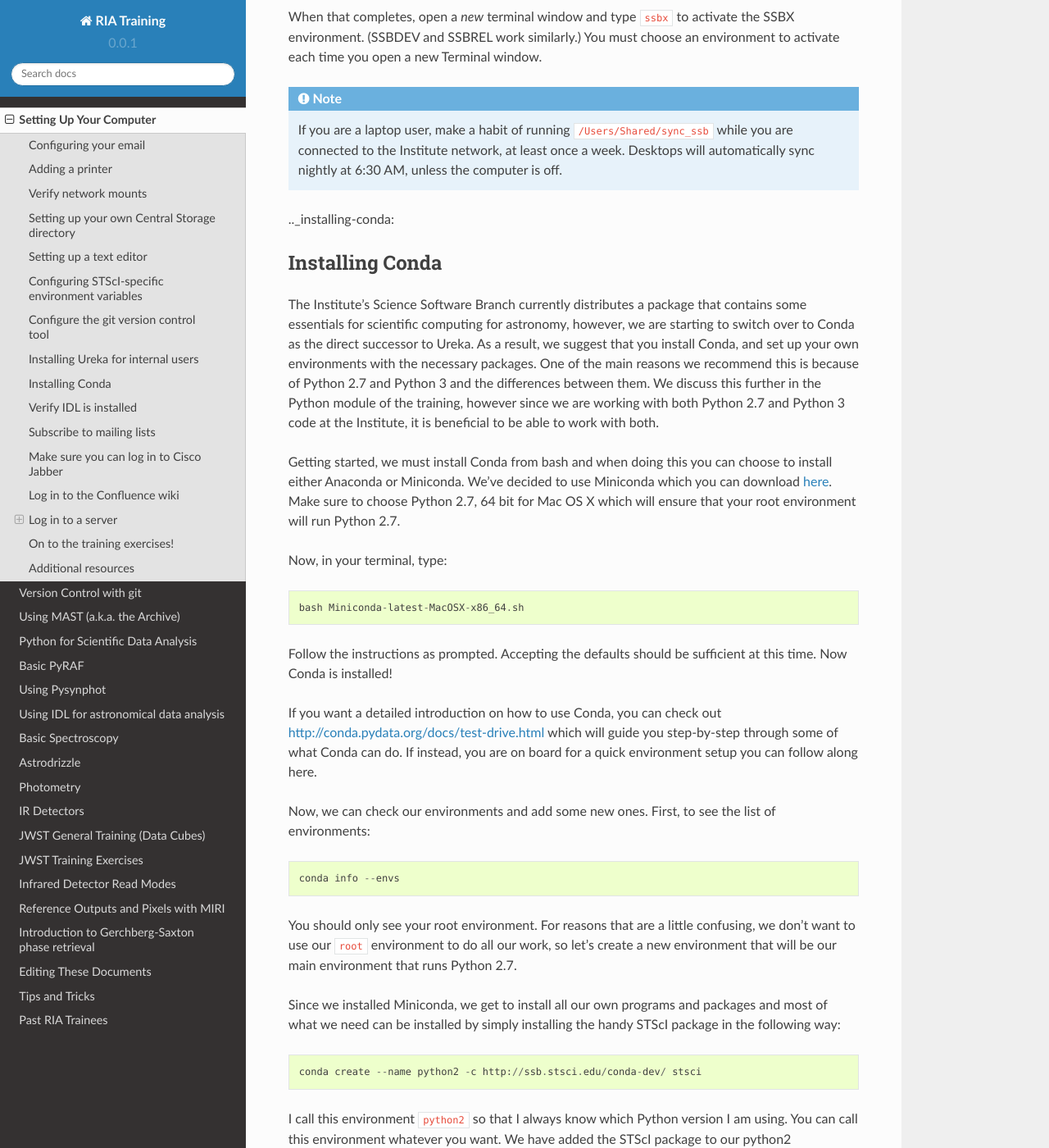
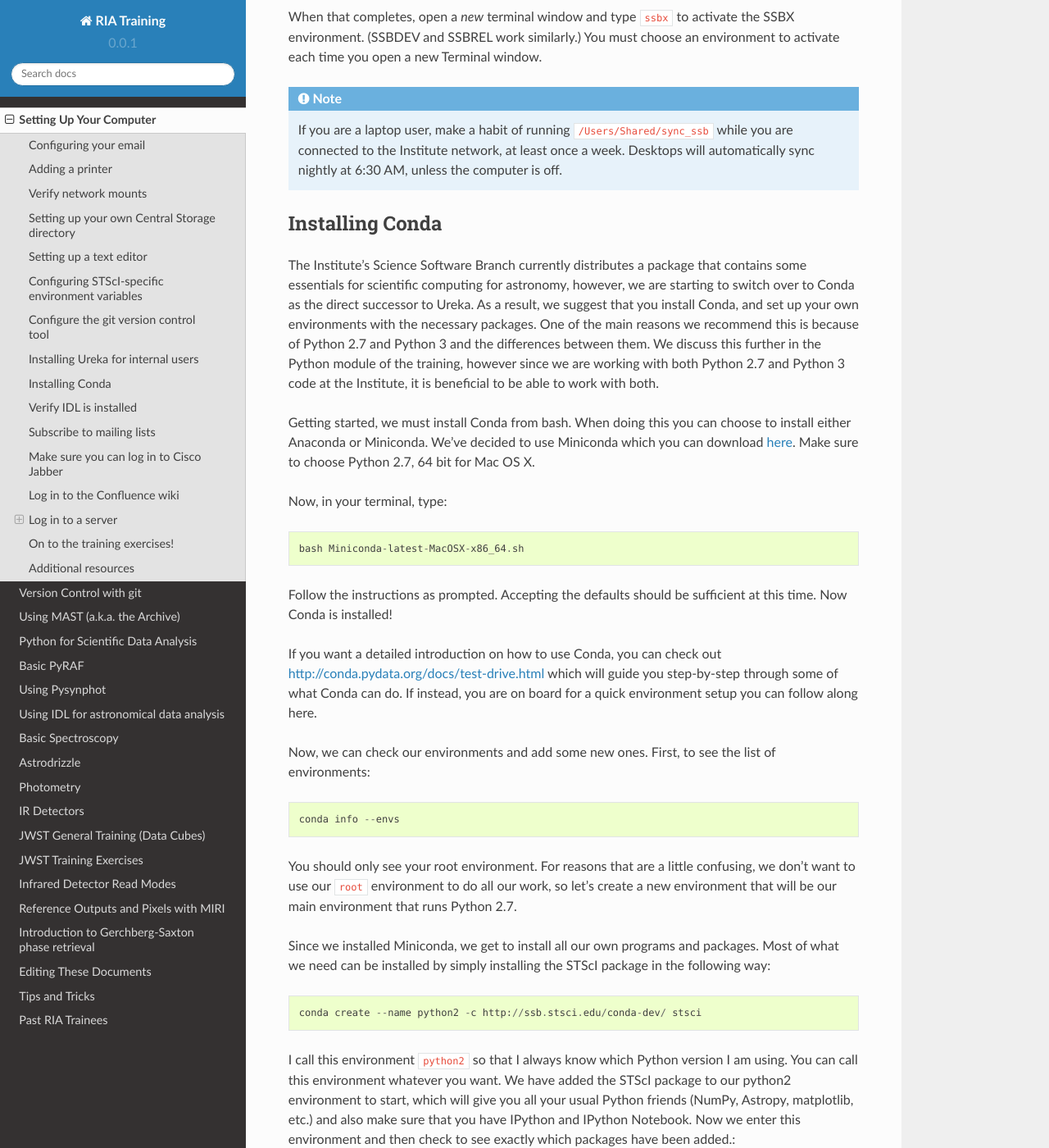
Before and after one commit to staceybright/training-library, a Sphinx documentation site: the page built from source/computer_setup.txt, in a window 1280 px wide and 1400 px high, scrolled down 7071 px. Shown: the whole window at 82% size. Built offline with Sphinx 7.4.7 and the Read the Docs theme 2.0.0, drawn with Linux system fonts in a browser that asks for light colours; some of the changed text lies outside the part shown.

Commit message:
Update computer_setup.txt
Made suggested changes.

```diff
--- a/source/computer_setup.txt
+++ b/source/computer_setup.txt
@@ -214,14 +214,14 @@ When that completes, open a *new* terminal window and type ``ssbx`` to activate
 
     If you are a laptop user, make a habit of running ``/Users/Shared/sync_ssb`` while you are connected to the Institute network, at least once a week. Desktops will automatically sync nightly at 6:30 AM, unless the computer is off.
 
-.._installing-conda:
+.. _installing-conda:
 
 Installing Conda
 ================
 
 The Institute's Science Software Branch currently distributes a package that contains some essentials for scientific computing for astronomy, however, we are starting to switch over to Conda as the direct successor to Ureka. As a result, we suggest that you install Conda, and set up your own environments with the necessary packages. One of the main reasons we recommend this is because of Python 2.7 and Python 3 and the differences between them. We discuss this further in the Python module of the training, however since we are working with both Python 2.7 and Python 3 code at the Institute, it is beneficial to be able to work with both.
 
-Getting started, we must install Conda from bash and when doing this you can choose to install either Anaconda or Miniconda. We've decided to use Miniconda which you can download `here <http://conda.pydata.org/miniconda.html>`_. Make sure to choose Python 2.7, 64 bit for Mac OS X which will ensure that your root environment will run Python 2.7.
+Getting started, we must install Conda from bash. When doing this you can choose to install either Anaconda or Miniconda. We've decided to use Miniconda which you can download `here <http://conda.pydata.org/miniconda.html>`_. Make sure to choose Python 2.7, 64 bit for Mac OS X.
 
 Now, in your terminal, type::
 
@@ -237,7 +237,7 @@ Now, we can check our environments and add some new ones. First, to see the list
 
 You should only see your root environment. For reasons that are a little confusing, we don't want to use our ``root`` environment to do all our work, so let's create a new environment that will be our main environment that runs Python 2.7.
 
-Since we installed Miniconda, we get to install all our own programs and packages and most of what we need can be installed by simply installing the handy STScI package in the following way::
+Since we installed Miniconda, we get to install all our own programs and packages. Most of what we need can be installed by simply installing the STScI package in the following way::
 
     conda create --name python2 -c http://ssb.stsci.edu/conda-dev/ stsci
 
```
Also changed, not shown: other parts of source/computer_setup.txt (+1 -1 lines).
